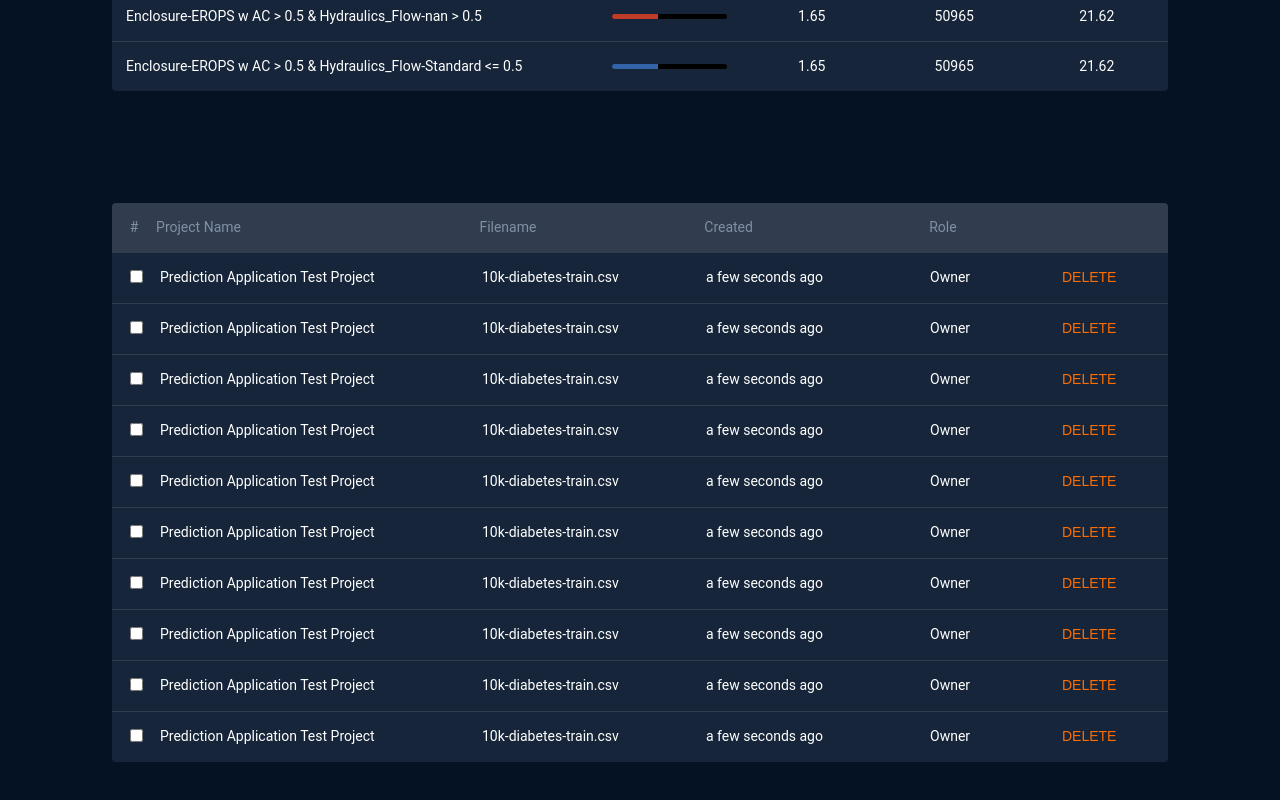
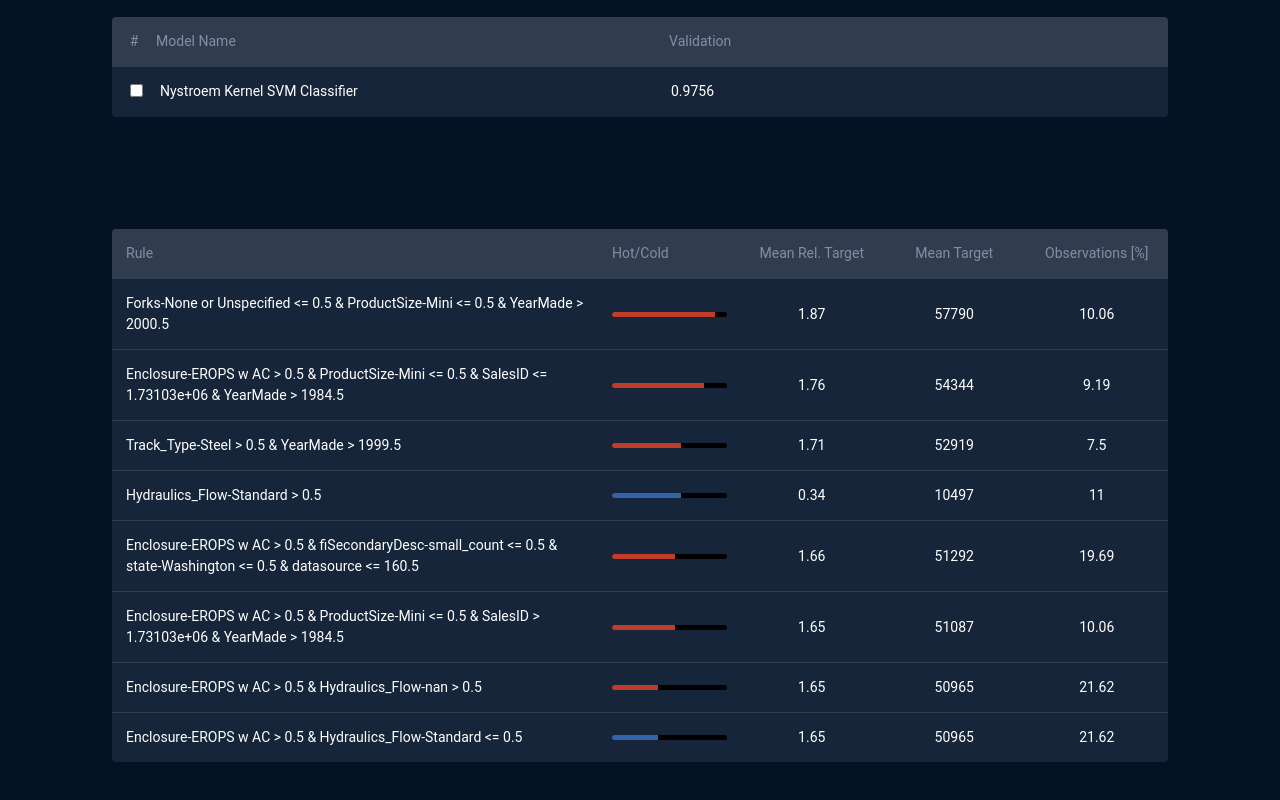
Before and after one commit to alexeyraspopov/spreadsheets, a React app: page / in a window 1280 px wide. Shown: the part 766-1566 px from the top of the page. Built offline with nearby package versions, Linux system fonts and the light colour scheme.

Commit message:
use better mock data

```diff
--- a/modules/App.js
+++ b/modules/App.js
@@ -6,9 +6,9 @@ import LeaderboardTable from './LeaderboardTable';
 export default function App({ projects, hotspots, models }) {
   return (
     <article className="playground">
+      <ProjectManagementTable projects={projects} />
       <LeaderboardTable models={models} />
       <HotspotsTable hotspots={hotspots} />
-      <ProjectManagementTable projects={projects} />
     </article>
   );
 }
```
